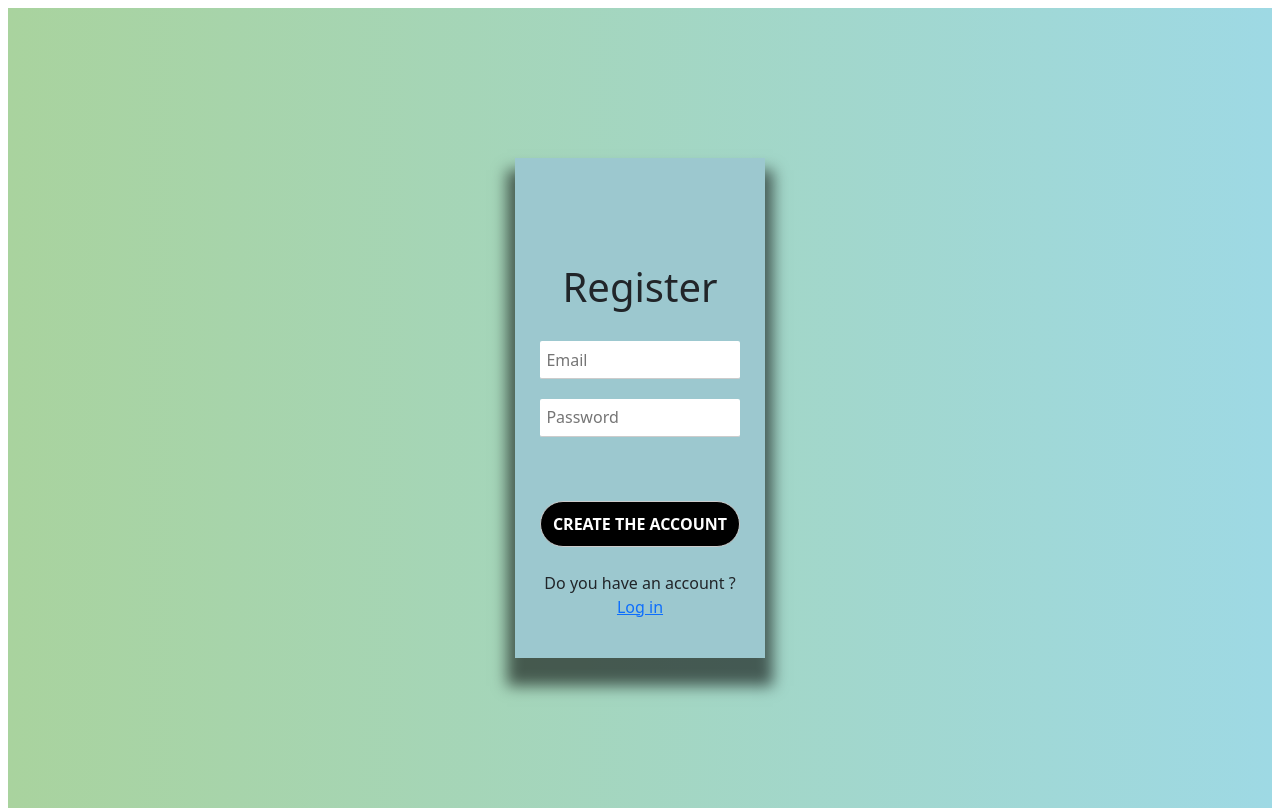
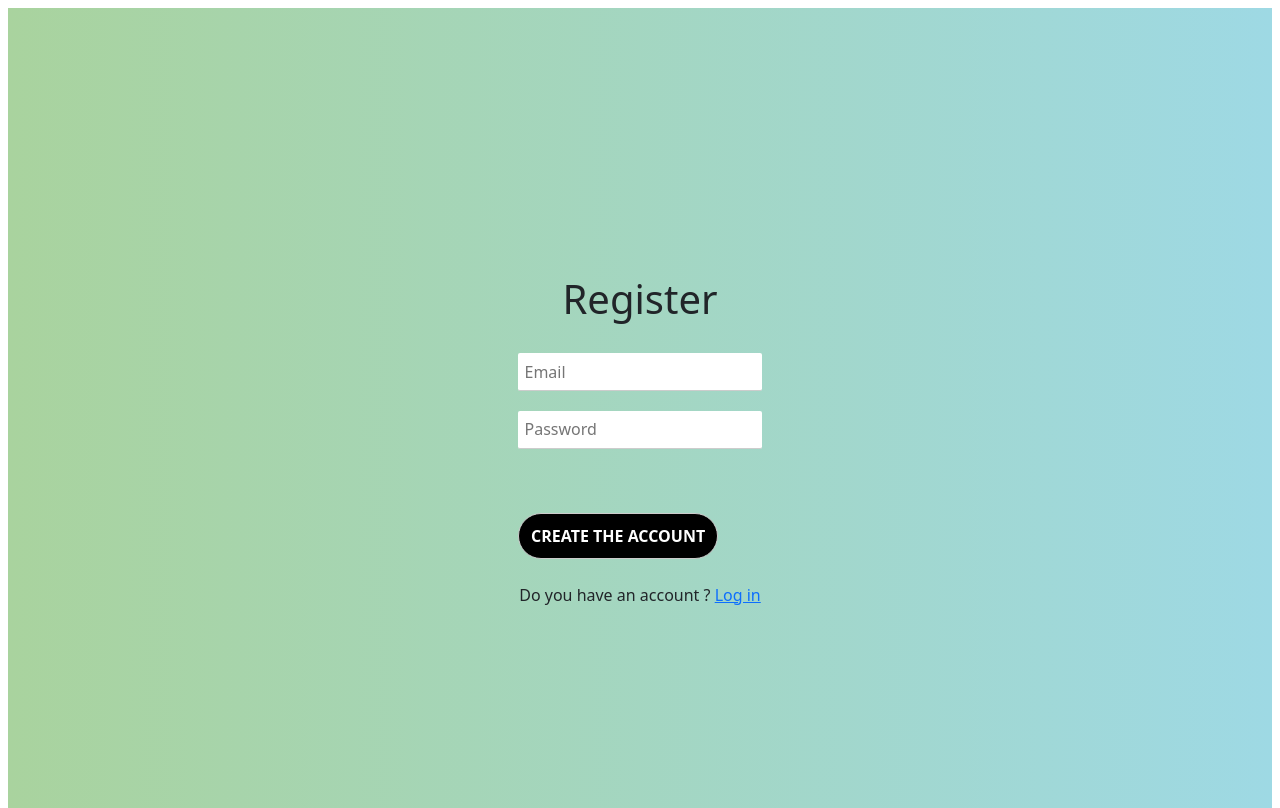
Before and after one commit to germanoyarzo/login-svelte, a Svelte app: page /register in a window 1280 px wide. Built offline with nearby package versions, Linux system fonts and the light colour scheme.

Commit message:
Update Register.svelte

```diff
--- a/src/pages/Register.svelte
+++ b/src/pages/Register.svelte
@@ -36,7 +36,6 @@
     };
     console.log("debug")
   </script>
-  <form >
   <div>
     <br /><br /><br />
     <div class="form-signin">
@@ -71,20 +70,10 @@
       </p>
     </div>
   </div>
-</form>
+
 
   <style>
-     form {
-      background: rgb(156, 200, 207);
-      padding: 50px;
-      width: 250px;
-      height: 500px;
-      display: flex;
-      flex-direction: column;
-      justify-content: center;
-      align-items: center;
-      box-shadow: 0px 20px 14px 8px rgba(0, 0, 0, 0.58);
-    }
+
     label {
       margin: 10px 0;
       align-self: flex-start;
```
